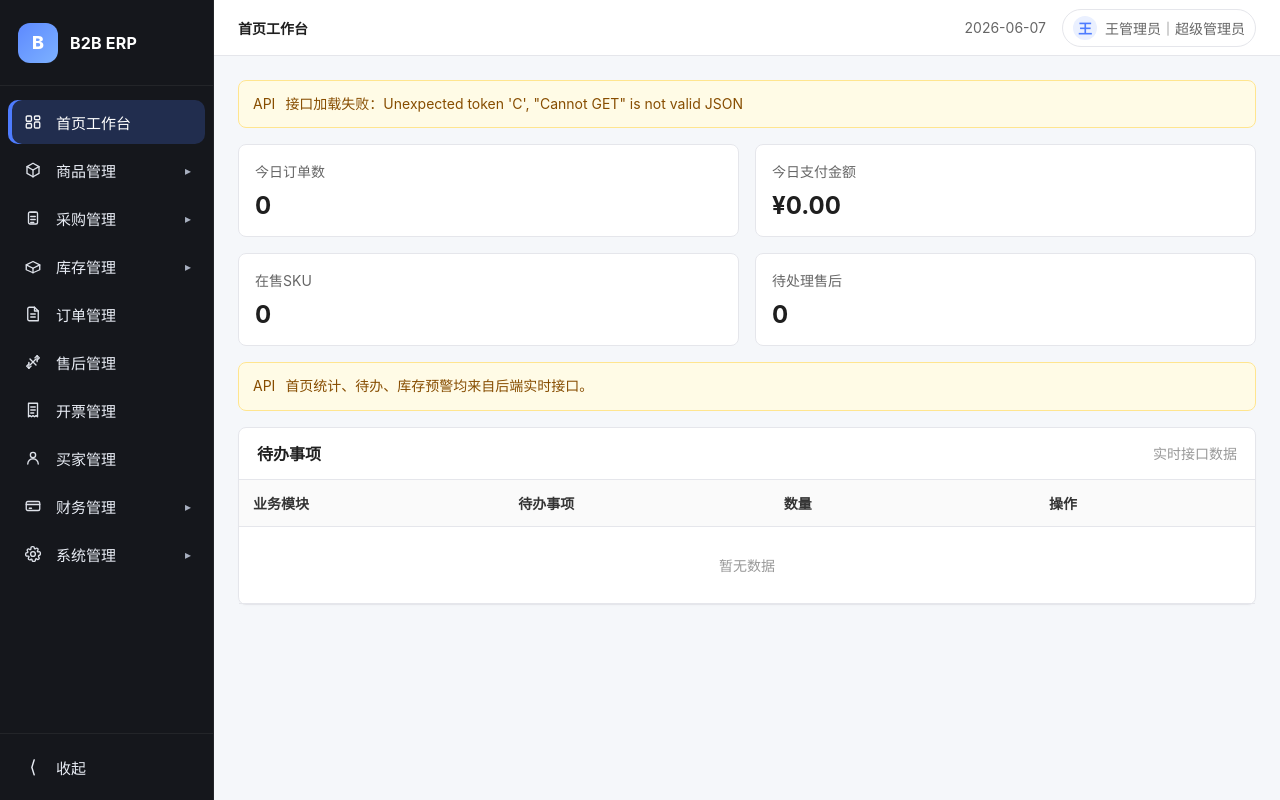
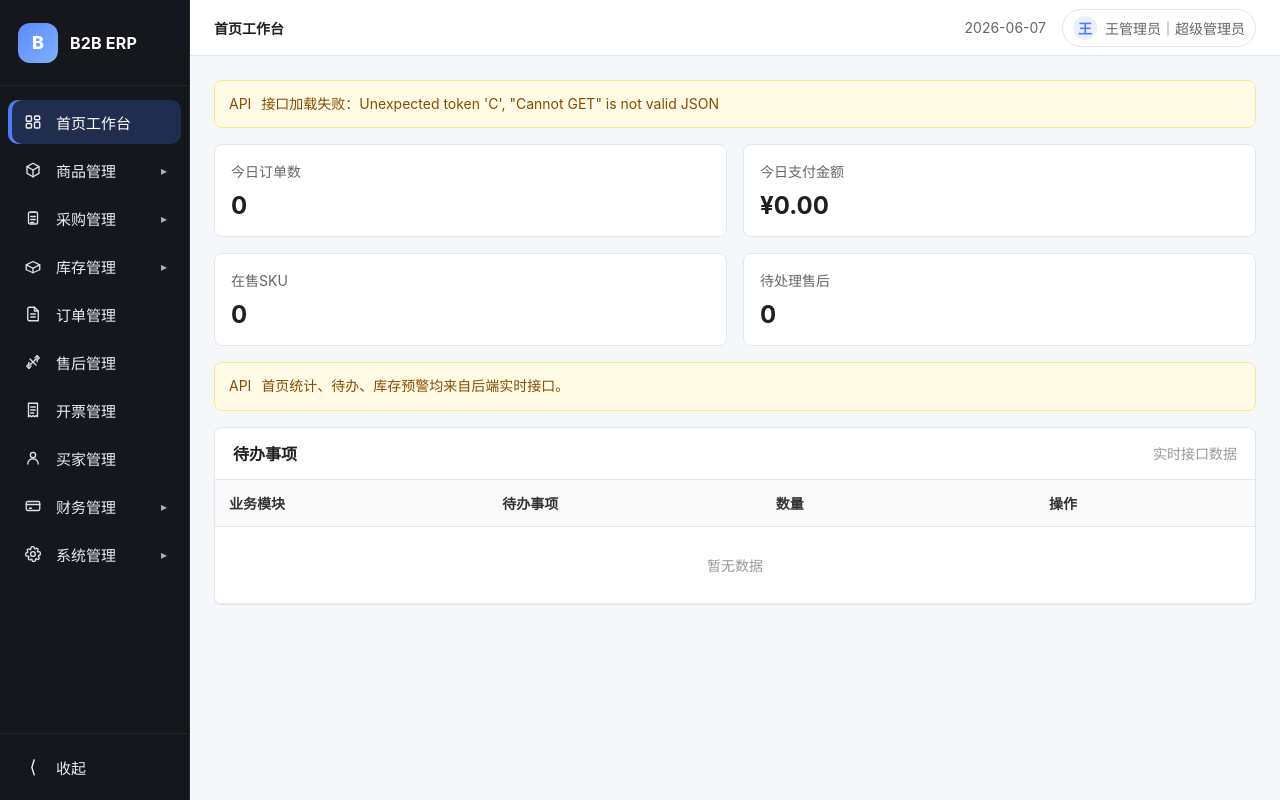
Before and after one commit to baisuycron/b2b-erp, a web app: page /admin.html in a window 1280 px wide. Run offline with its HTML, style and script files only (its server is not run), Linux system fonts and the light colour scheme; data that the repository does not hold is empty.

Commit message:
Narrow admin sidebar

```diff
--- a/web/admin.html
+++ b/web/admin.html
@@ -25,7 +25,7 @@
       --menu-bg:#15171c;
       --menu-hover:#20242d;
       --menu-active:#4e7cff;
-      --sidebar-width:214px;
+      --sidebar-width:190px;
       --sidebar-collapsed-width:72px;
       --sidebar-text:#e9edf5;
       --sidebar-subtext:#a8b0c0;
--- a/web/index.html
+++ b/web/index.html
@@ -25,7 +25,7 @@
       --menu-bg:#15171c;
       --menu-hover:#20242d;
       --menu-active:#4e7cff;
-      --sidebar-width:214px;
+      --sidebar-width:190px;
       --sidebar-collapsed-width:72px;
       --sidebar-text:#e9edf5;
       --sidebar-subtext:#a8b0c0;
```
